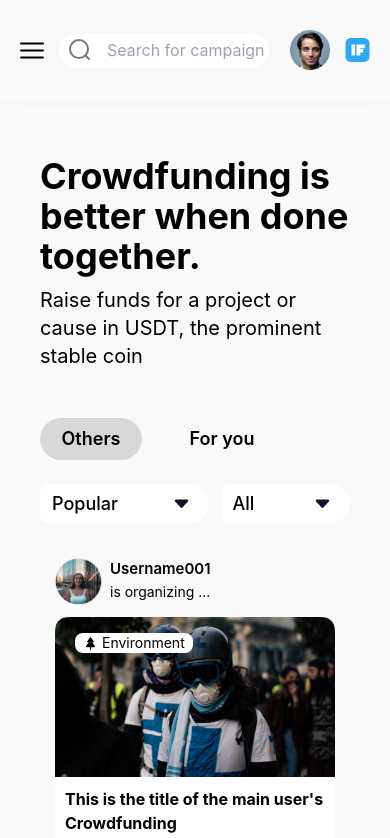
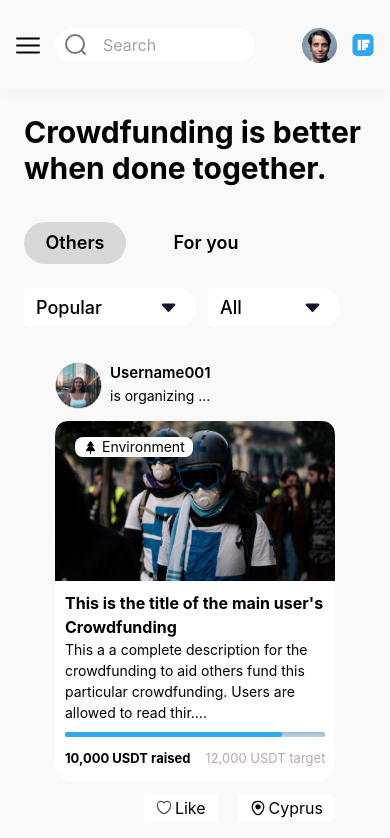
Before and after one commit to Beevibe-hq/palbucks-user-frontend, a React (Create React App) app: page / in a window 390 px wide. Shown: the top 838 px of the page. Built offline with nearby package versions, Linux system fonts and the light colour scheme.

Commit message:
Improved responsiveness
Rearranged the nav bar properly
Used react-responsive package for searchbar placeholder
Resized elements on mobile

```diff
--- a/package.json
+++ b/package.json
@@ -8,6 +8,7 @@
     "@testing-library/user-event": "^13.5.0",
     "react": "^18.2.0",
     "react-dom": "^18.2.0",
+    "react-responsive": "^9.0.2",
     "react-scripts": "5.0.1",
     "web-vitals": "^2.1.4"
   },
--- a/src/components/homebody/homebody.jsx
+++ b/src/components/homebody/homebody.jsx
@@ -18,10 +18,10 @@ import Fundevent from '../fundevent/fundevent'
 function Homebody(){
 
     return(
-        <div className = 'px-10 py-14 mt-[100px]'>
-            <div className = 'mb-12'>
-                <h1 className = 'font-bold text-4xl mb-[10px]' >Crowdfunding is better when done together.</h1>
-                <p className = 'font-normal text-xl' >Raise funds for a project or cause in USDT, the prominent stable coin</p>
+        <div className = 'px-6 md:px-10 py-6 md:py-14 mt-[90px] md:mt-[100px]'>
+            <div className = 'mb-9 md:mb-12'>
+                <h1 className = 'font-bold text-3xl md:text-4xl mb-[10px]' >Crowdfunding is better when done together.</h1>
+                <p className = 'hidden md:block font-normal text-xl' >Raise funds for a project or cause in USDT, the prominent stable coin</p>
             </div>
 
             <div className = 'flex gap-6 mb-6 font-semibold text-lg'>
--- a/src/components/navbar/navbar.jsx
+++ b/src/components/navbar/navbar.jsx
@@ -10,7 +10,7 @@ import Searchbar from "../searchbar/searchbar";
 function Navbar(){
 
     return(
-        <div className = 'py-[10px] px-5 md:px-10 h-[100px] fixed top-0 right-0 left-0 md:left-[250px] lg:left-[280px] xl:left-[320px] z-20 bg-[#F9F9F9] shadow-[0px_0px_16px_rgba(0,0,0,0.04)] flex items-center justify-between' >
+        <div className = 'py-[10px] px-4 md:px-10 h-[90px] md:h-[100px] fixed top-0 right-0 left-0 md:left-[250px] lg:left-[280px] xl:left-[320px] z-20 bg-[#F9F9F9] shadow-[0px_0px_16px_rgba(0,0,0,0.04)] flex items-center justify-between' >
 
             <div className = 'flex gap-[15px]'>
                 <img src={menuicon} alt="menu icon" className = 'block md:hidden' />
@@ -19,8 +19,8 @@ function Navbar(){
 
             <div className = 'flex items-center gap-[15px] md:gap-8'>
                 <img src={notificationsicon} alt="notifications icon" className = 'hidden md:block w-[23px]' />
-                <img src={userimg} alt="user avatar" className='w-[40px]' />
-                <img src={applogo} alt="Palbucks logo" className = "block md:hidden" />
+                <img src={userimg} alt="user avatar" className='w-[35px] md:w-[40px]' />
+                <img src={applogo} alt="Palbucks logo" className = "block w-[22px] md:hidden" />
                 <h2 className = 'hidden md:block text-lg'>Daniel Aliba</h2>
                 <img src={moreicons} alt="More icons" className = 'hidden md:block w-[30px]' />
             </div>
--- a/src/components/searchbar/searchbar.jsx
+++ b/src/components/searchbar/searchbar.jsx
@@ -1,10 +1,16 @@
+import { useMediaQuery } from "react-responsive";
 
 function Searchbar(){
 
+    //a react package for responsiveness
+    const isMobile = useMediaQuery({
+        query: '(max-width: 768px)'
+    })
+
     return(
-        <input type="search" className="w-[210px] md:w-[415px] h-[35px] lg:w-[325px] lg:h-[32px] xl:w-[350px] xl:h-[39px]
-        text-[16px] pl-12 text-[#7A7575] bg-[image:url('./images/search.svg')] bg-[left_calc(5%)_top_calc(50%)] bg-no-repeat outline-0 rounded-3xl"
-        placeholder="Search for campaign or user" />
+        <input type="search" className="w-[200px] md:w-[415px] h-[35px] lg:w-[325px] lg:h-[32px] xl:w-[350px] xl:h-[39px]
+        text-[16px] pl-12 text-[rgb(122,117,117)] bg-[image:url('./images/search.svg')] bg-[left_calc(5%)_top_calc(50%)] bg-no-repeat outline-0 rounded-3xl"
+        placeholder= {isMobile ? 'Search':'Search for campaign or user'} />
     )
 }
 
```
Also changed, not shown: 1 other file (tests, documents, lock files or other folders).
